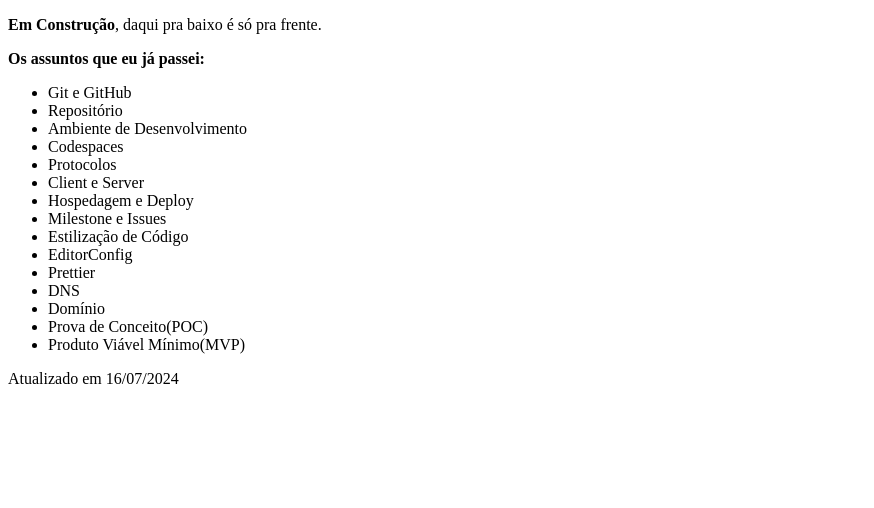
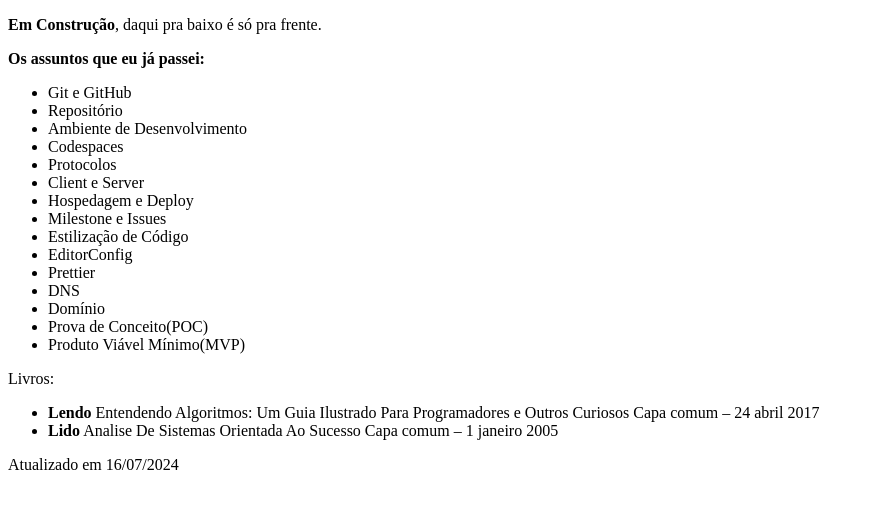
Before and after one commit to ljborba/curso.dev-onde-tudo-comeca, a Next.js app: page / in a window 1280 px wide. Shown: the top 508 px of the page, without its empty margins (0-874 px from the left). Built offline with nearby package versions, Linux system fonts and the light colour scheme.

Commit message:
modifica o arquivo `index.js`.

```diff
--- a/pages/index.js
+++ b/pages/index.js
@@ -21,6 +21,11 @@ function Home() {
                     <li>Prova de Conceito(POC)</li>
                     <li>Produto Viável Mínimo(MVP)</li>
                 </ul>
+                <p>Livros:</p>
+                <ul>
+                    <li><strong>Lendo</strong> Entendendo Algoritmos: Um Guia Ilustrado Para Programadores e Outros Curiosos Capa comum – 24 abril 2017</li>
+                    <li><strong>Lido</strong> Analise De Sistemas Orientada Ao Sucesso Capa comum – 1 janeiro 2005</li>
+                </ul>
                 <data>Atualizado em 16/07/2024</data>
             </section>
         </div>
```
